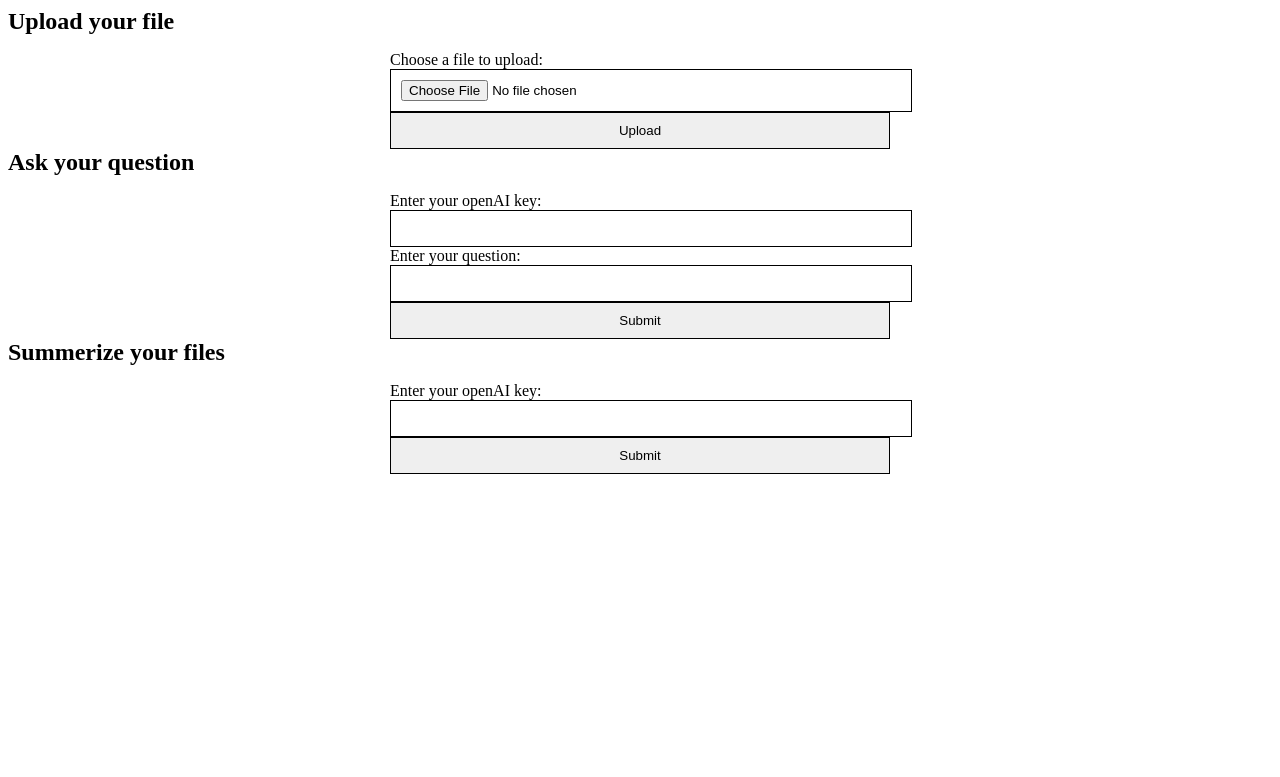
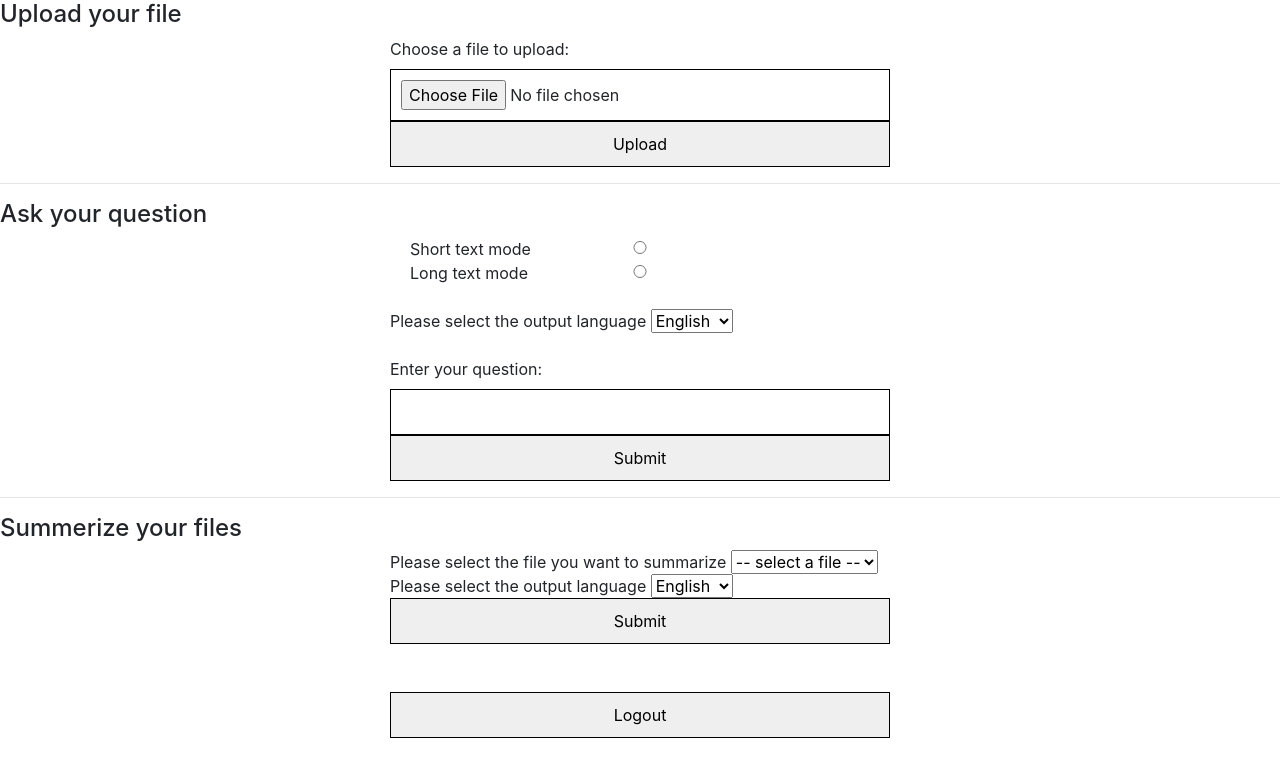
Before and after one commit to panyang05/Question-Answering-System, a Flask app: template website/templates/qa.html in a window 1280 px wide. Shown: the top 777 px of the page. Run offline with Flask 3, Linux system fonts and the light colour scheme; the template is opened without the code that fills it, so the values that code supplies are empty; some libraries are stand-ins or nearby versions.

Commit message:
translation & cookie

```diff
--- a/website/main.py
+++ b/website/main.py
@@ -1,9 +1,9 @@
 # import requirements needed
-from flask import Flask, render_template, request
+from flask import Flask, render_template, request, session, redirect
 import flask
 from utils import get_base_url
 import os
-from qa import question_answer, summerization
+from qa import question_answer, summarization, long_question_answer, translation
 # setup the webserver
 # port may need to be changed if there are multiple flask servers running on same server
 port = 12345
@@ -30,7 +30,8 @@ def content():
 
 @app.route('/qa/')
 def qa():
-
+    if 'api_key' not in session:
+        return redirect('/login')
     uploaded_files = []
     for filename in os.listdir('static/upload'):
         uploaded_files.append(filename)
@@ -72,15 +73,44 @@ def delete():
 
 @app.route('/submit/', methods=['POST'])
 def submit():
-
-    if 'key' not in request.form or 'question' not in request.form:
+    if 'api_key' not in session:
+        return redirect('/login')
+    if 'question' not in request.form or 'option' not in request.form or 'lang' not in request.form:
         flask.abort(403)
 
 
-    key = request.form['key']
+    key = session['api_key']
     question = request.form['question']
+    choice = request.form['option']
+    lang = request.form['lang']
+    if choice == 'short':
+        res_text = question_answer(key, question)
+        if lang != 'English':
+            res_text = translation(key, request.form['lang'], res_text)
+    else:
+        res_text = long_question_answer(key, question)
+    uploaded_files = []
+    for filename in os.listdir('static/upload'):
+        uploaded_files.append(filename)
+    if len(uploaded_files) == 0:
+        flask.abort(400)
+    context = {"files": uploaded_files, 'response': res_text}
+    return render_template('qa.html', **context)
 
-    res_text = question_answer(key, question)
+@app.route('/summarize/', methods=['POST'])
+def summerize():
+    if 'api_key' not in session:
+        return redirect('/login')
+    if 'file' not in request.form or 'lang' not in request.form:
+        flask.abort(403)
+    key = session['api_key']
+
+    filename = request.form['file']
+    lang = request.form['lang']
+    res_text = summarization(key, filename)
+    if lang != 'English':
+        res_text = translation(key, request.form['lang'], res_text)
+
 
     uploaded_files = []
     for filename in os.listdir('static/upload'):
@@ -88,28 +118,33 @@ def submit():
     context = {"files": uploaded_files, 'response': res_text}
     return render_template('qa.html', **context)
 
-@app.route('/summerize/', methods=['POST'])
-def summerize():
+@app.route('/login')
+def login():
+    if 'api_key' in session:
+        return redirect('qa')
+    else:
+        return render_template('login.html')
 
-    if 'key' not in request.form:
+@app.route('/signin', methods=['POST'])
+def signin():
+    if 'api_key' not in request.form:
         flask.abort(403)
 
+    session['api_key'] = request.form['api_key']
+    return redirect('/qa')
+@app.route('/logout', methods=['POST'])
+def logout():
+    if 'api_key' not in session:
+        flask.abort(403)
 
-    key = request.form['key']
-
-    res_text = summerization(key)
-
-    uploaded_files = []
-    for filename in os.listdir('static/upload'):
-        uploaded_files.append(filename)
-    context = {"files": uploaded_files, 'response': res_text}
-    return render_template('qa.html', **context)
-
-
+    session.clear()
+    return redirect('/')
 
 if __name__ == '__main__':
     # IMPORTANT: change url to the site where you are editing this file.
     website_url = 'url'
-
+    # Secret key for encrypting cookies
+    app.secret_key = 'super secret key'
+    # File Upload to var/uploads/
     print(f'Try to open\n\n    https://{website_url}' + base_url + '\n\n')
     app.run(host = '0.0.0.0', port=port, debug=True)
--- a/website/qa.py
+++ b/website/qa.py
@@ -90,22 +90,21 @@ def long_question_answer(openai_key, question):
     return answer
 
 
-def summerization(openai_key):
+def summarization(openai_key, filename):
     os.environ["OPENAI_API_KEY"] = openai_key
 
     text = ""
 
-    for filename in os.listdir('static/upload'):
-        extension = filename.split('.')[-1]
-        if extension == 'txt':
-            with open('static/upload/'+filename) as f:
-                text += f.read()
-            text += "=====================\n\n"
-            text = CharacterTextSplitter().split_text(text)
-            pages = [Document(page_content=t) for t in text]
-        elif extension == 'pdf':
-            loader = PyPDFLoader('static/upload/'+filename)
-            pages = loader.load_and_split()
+    extension = filename.split('.')[-1]
+    if extension == 'txt':
+        with open('static/upload/'+filename) as f:
+            text += f.read()
+        text += "=====================\n\n"
+        text = CharacterTextSplitter().split_text(text)
+        pages = [Document(page_content=t) for t in text]
+    elif extension == 'pdf':
+        loader = PyPDFLoader('static/upload/'+filename)
+        pages = loader.load_and_split()
 
     chain = load_summarize_chain(ChatOpenAI(model_name="gpt-3.5-turbo-16k", temperature=0), chain_type="map_reduce")
     res_text = chain.run(pages)
--- a/website/templates/qa.html
+++ b/website/templates/qa.html
@@ -2,6 +2,9 @@
 <html>
 
 <head>
+    <link rel="stylesheet" href="https://cdn.jsdelivr.net/npm/bootstrap@4.0.0/dist/css/bootstrap.min.css"
+        integrity="sha384-Gn5384xqQ1aoWXA+058RXPxPg6fy4IWvTNh0E263XmFcJlSAwiGgFAW/dAiS6JXm" crossorigin="anonymous">
+
     <title>Ask anything about your files</title>
     <style>
         h1 {
@@ -39,6 +42,7 @@
 </head>
 
 <body>
+
     <h1>Upload your file</h1>
     <form action="/upload" method="post" enctype="multipart/form-data">
         <label for="file">Choose a file to upload:</label>
@@ -59,12 +63,32 @@
         {%endfor%}
 
     </ul>
-
+    <hr>
     <h1>Ask your question</h1>
     <form action="/submit" method="post">
-
-        <label for="key">Enter your openAI key:</label>
-        <input type="password" name="key" id="text" required>
+        <div class="form-check">
+            <input class="form-check-input" type="radio" name="option" id="flexRadioDefault2" value="short" required>
+            <label class="form-check-label" for="flexRadioDefault2">
+                Short text mode
+            </label>
+        </div>
+        <div class="form-check">
+            <input class="form-check-input" type="radio" name="option" id="flexRadioDefault1" value="long">
+            <label class="form-check-label" for="flexRadioDefault1">
+                Long text mode
+            </label>
+        </div>
+        <br>
+        <div>
+        <label class="form-check-label" for="lang_select">
+            Please select the output language
+        </label>
+        <select class="selectpicker" data-width="fit" name="lang" id="lang_select">
+            <option data-content='<span class="flag-icon flag-icon-us"></span> English' value="English">English</option>
+            <option data-content='<span class="flag-icon flag-icon-mx"></span> Español' value="Spanish">Español</option>
+            <option data-content='<span class="flag-icon flag-icon-mx"></span> Chinese' value="Chinese">中文</option>
+        </select>
+        </div>
         <br>
 
         <label for="question">Enter your question:</label>
@@ -73,20 +97,51 @@
         <br>
         <input type="submit" value="Submit">
     </form>
-
+    <hr>
     <h1>Summerize your files</h1>
-    <form action="/summerize" method="post">
-
-        <label for="key">Enter your openAI key:</label>
-        <input type="password" name="key" id="text" required>
+    <form action="/summarize" method="post">
+        <label class="form-check-label" for="file_select">
+            Please select the file you want to summarize
+        </label>
+        <select class="selectpicker" data-width="fit" name="file" id="file_select" required>
+            <option disabled selected value> -- select a file -- </option>
+            {%for filename in files%}
+            <option value={{filename}}>{{filename}}</option>
+            {%endfor%}
+        </select>
         <br>
-
+        <label class="form-check-label" for="lang_select">
+            Please select the output language
+        </label>
+        <select class="selectpicker" data-width="fit" name="lang" id="lang_select2">
+            <option data-content='<span class="flag-icon flag-icon-us"></span> English' value="English">English</option>
+            <option data-content='<span class="flag-icon flag-icon-mx"></span> Español' value="Spanish">Español</option>
+            <option data-content='<span class="flag-icon flag-icon-mx"></span> Chinese' value="Chinese">中文</option>
+        </select>
+        <br>
         <input type="submit" value="Submit">
     </form>
 
     {%if response%}
     <p>response: {{response}}</p>
     {%endif%}
+
+
+
+    <br><br>
+    <form action="/logout" method="post">
+        <input type="submit" value="Logout">
+    </form>
+
+    <script src="https://code.jquery.com/jquery-3.2.1.slim.min.js"
+        integrity="sha384-KJ3o2DKtIkvYIK3UENzmM7KCkRr/rE9/Qpg6aAZGJwFDMVNA/GpGFF93hXpG5KkN"
+        crossorigin="anonymous"></script>
+    <script src="https://cdn.jsdelivr.net/npm/popper.js@1.12.9/dist/umd/popper.min.js"
+        integrity="sha384-ApNbgh9B+Y1QKtv3Rn7W3mgPxhU9K/ScQsAP7hUibX39j7fakFPskvXusvfa0b4Q"
+        crossorigin="anonymous"></script>
+    <script src="https://cdn.jsdelivr.net/npm/bootstrap@4.0.0/dist/js/bootstrap.min.js"
+        integrity="sha384-JZR6Spejh4U02d8jOt6vLEHfe/JQGiRRSQQxSfFWpi1MquVdAyjUar5+76PVCmYl"
+        crossorigin="anonymous"></script>
 </body>
 
 </html>
```
Also changed, not shown: website/templates/login.html (added, +66 -0 lines).
